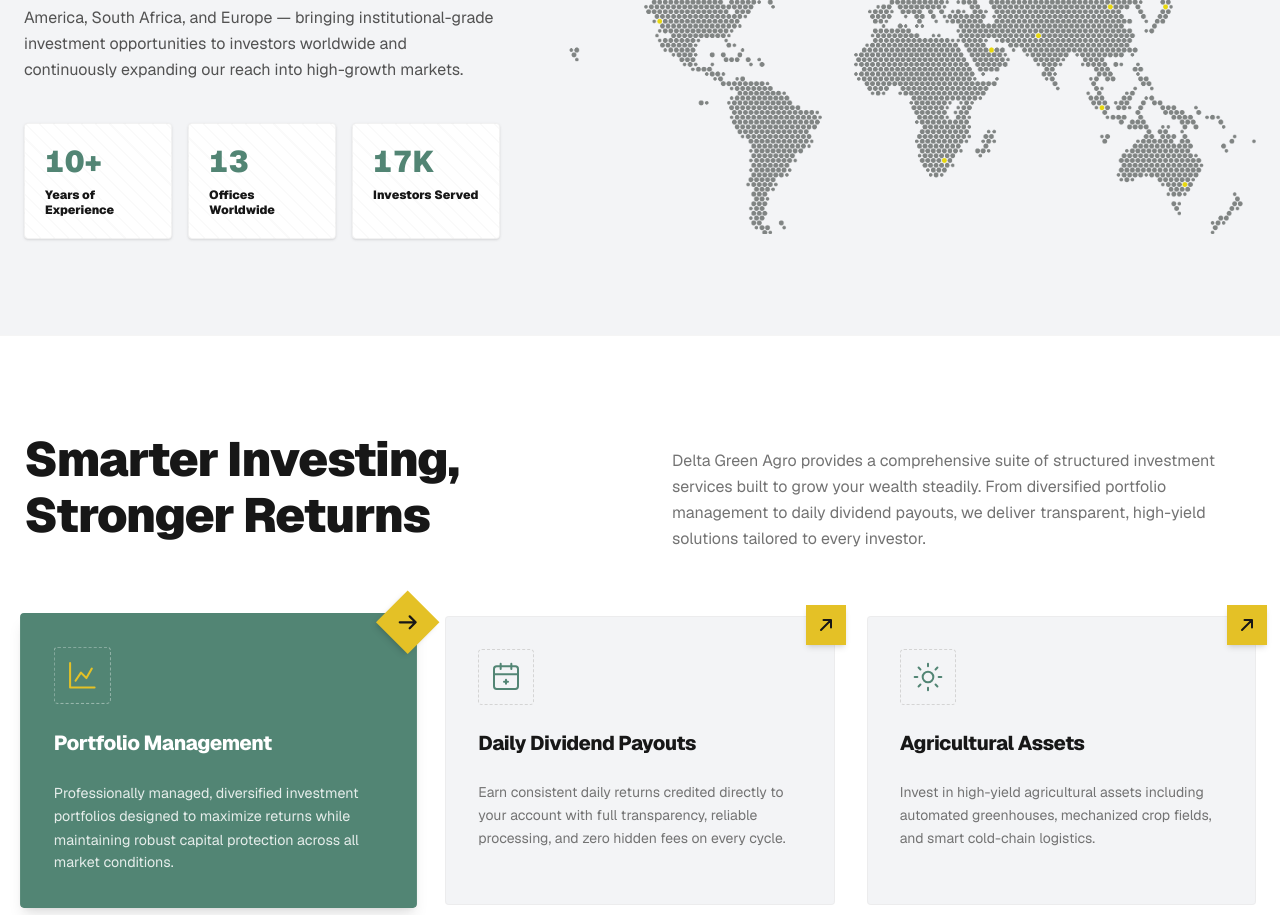
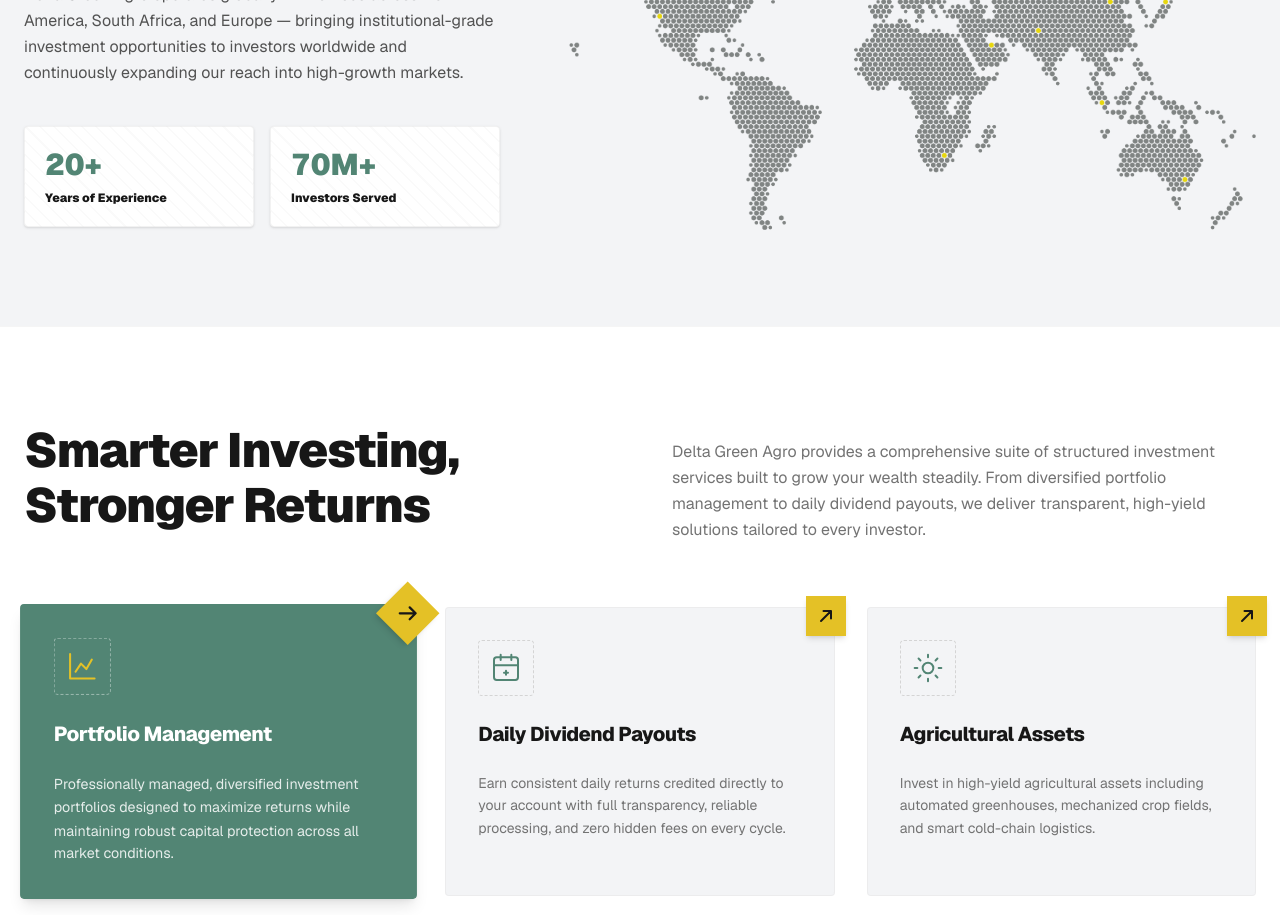
Before and after one commit to kennytechstudioz-lab/deltagreenweb, a Next.js app: page / in a window 1280 px wide. Shown: the part 1200-2115 px from the top of the page. Built offline with nearby package versions, Linux system fonts and the light colour scheme; no server answers.

Commit message:
chore: update statistics values (70M+ investors, 20+ years, hide offices)

```diff
--- a/src/components/home/WorldMapSection.tsx
+++ b/src/components/home/WorldMapSection.tsx
@@ -10,9 +10,8 @@
 }
 
 const stats: StatItem[] = [
-  { target: 10, suffix: "+", label: "Years of Experience" },
-  { target: 13, suffix: "", label: "Offices Worldwide" },
-  { target: 17, suffix: "K", label: "Investors Served" },
+  { target: 20, suffix: "+", label: "Years of Experience" },
+  { target: 70, suffix: "M+", label: "Investors Served" },
 ];
 
 function useCountUp(target: number, triggered: boolean, duration = 1800) {
@@ -95,7 +94,7 @@
             </p>
 
             {/* Statistics Cards Row */}
-            <div className="grid grid-cols-3 gap-3 sm:gap-4 mt-4">
+            <div className="grid grid-cols-2 gap-3 sm:gap-4 mt-4">
               {stats.map((stat, index) => (
                 <StatCard key={index} stat={stat} triggered={triggered} />
               ))}
```
